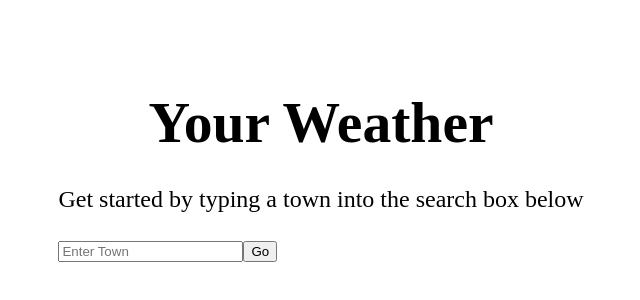
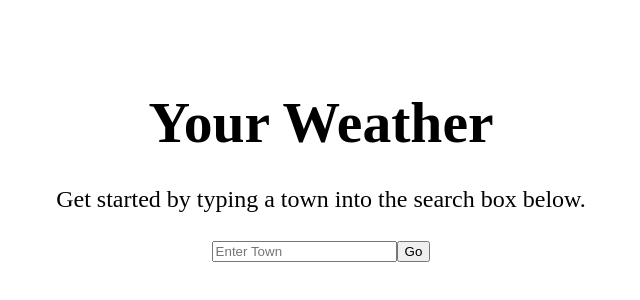
Before and after one commit to laurabulloch/next-weather-app, a Next.js app: page / in a window 1280 px wide. Shown: the part 232-532 px from the top of the page, without its empty margins (319-959 px from the left). Built offline with nearby package versions, Linux system fonts and the light colour scheme.

Commit message:
center the text box

```diff
--- a/pages/[location].js
+++ b/pages/[location].js
@@ -1,4 +1,5 @@
 import Link from "next/link";
+import styles from '../styles/Home.module.css';
 
 async function fetchWeather(lat, lon) {
     const response = await fetch("https://api.openweathermap.org/data/2.5/weather?lat=" + lat + "&lon=" + lon + "&appid=" + process.env.NEXT_PUBLIC_WEATHER_API_KEY)
--- a/pages/index.js
+++ b/pages/index.js
@@ -20,10 +20,10 @@ export default function Home() {
                 </h1>
 
                 <p className={styles.description}>
-                    Get started by typing a town into the search box below
+                    Get started by typing a town into the search box below.
                 </p>
 
-                <div>
+                <div className={styles.search}>
                     <input
                         type="text"
                         id="location"
--- a/styles/Home.module.css
+++ b/styles/Home.module.css
@@ -29,7 +29,8 @@
 }
 
 .title,
-.description {
+.description,
+.search {
   text-align: center;
 }
 
```
